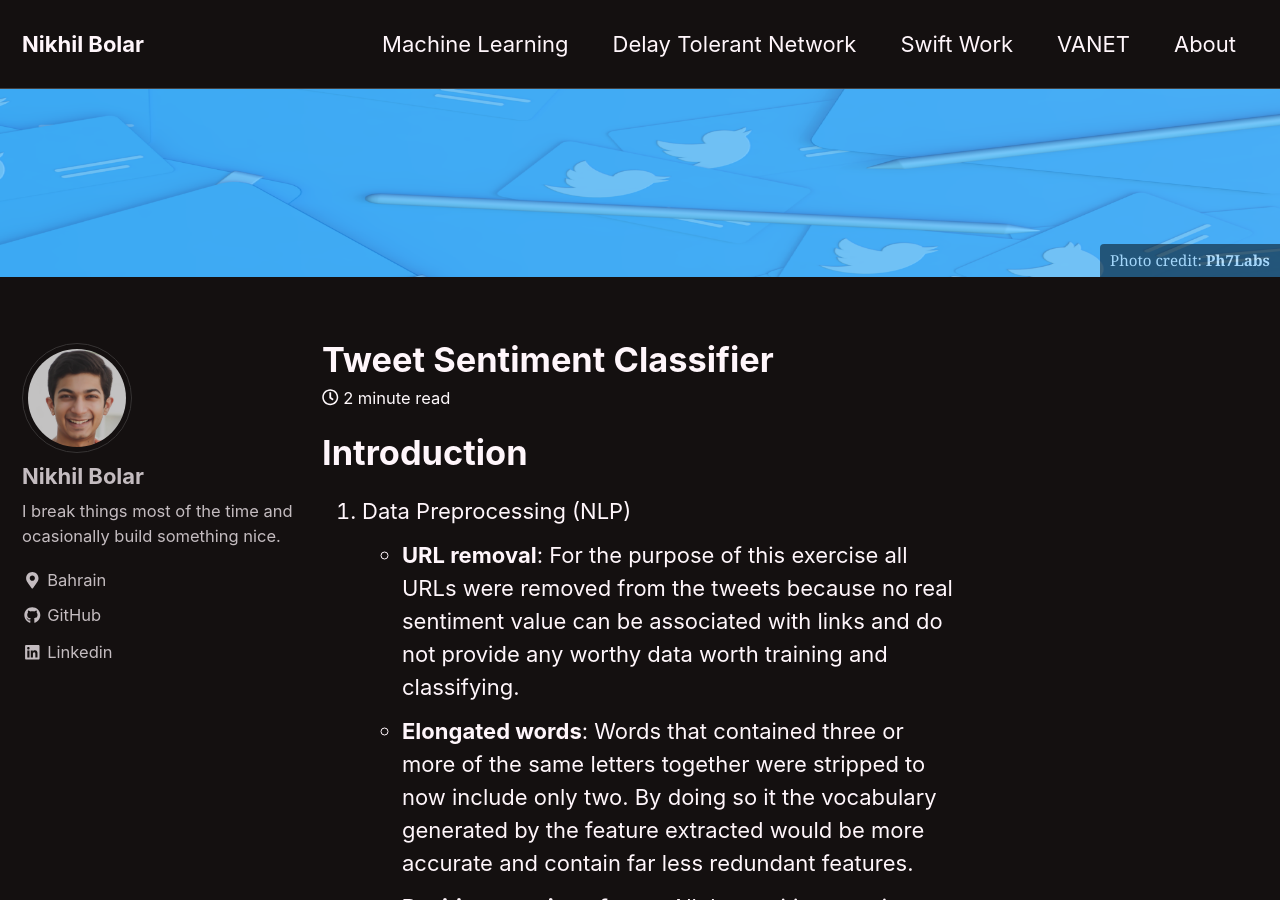
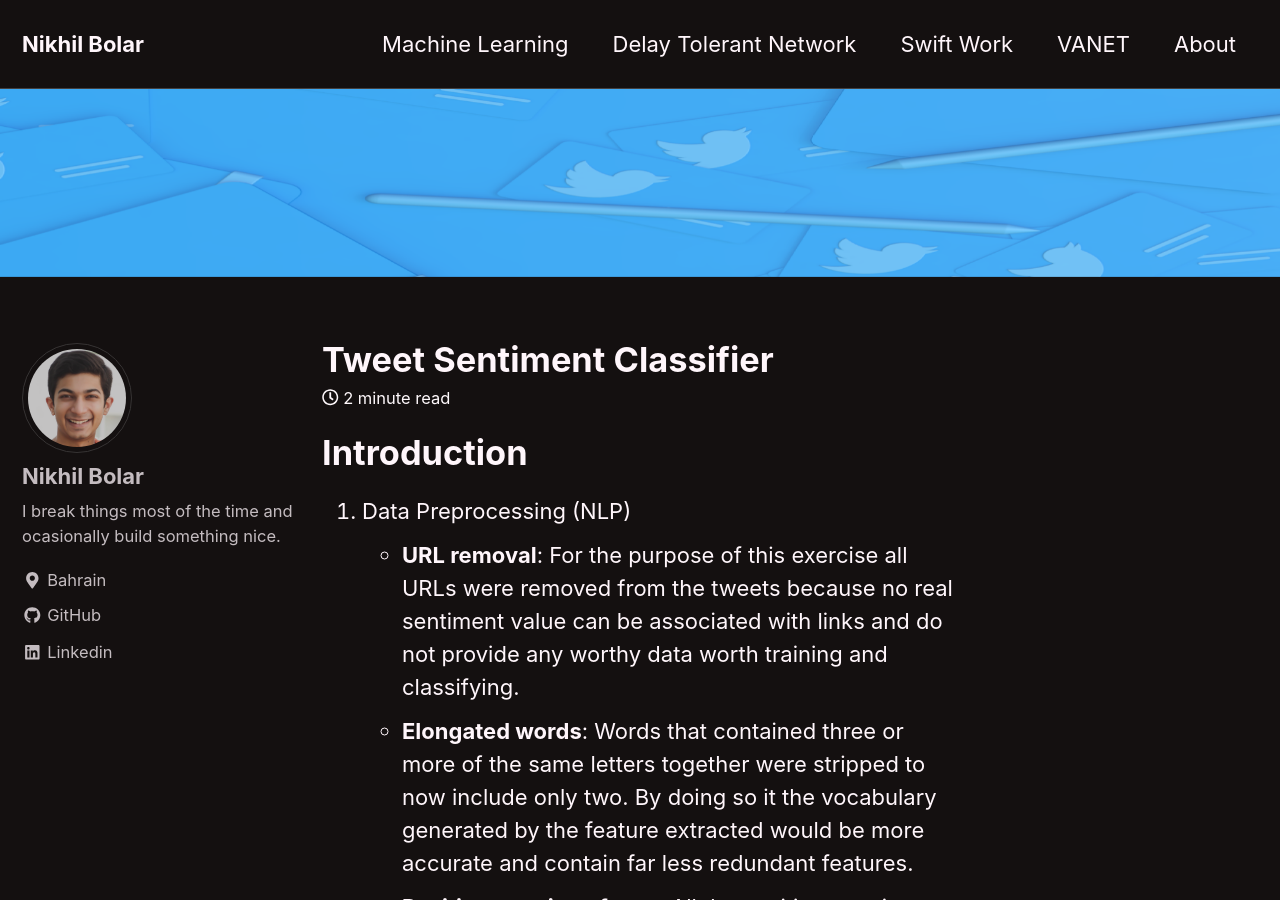
Before and after one commit to nbolar/nbolar.github.io, a Jekyll site: the page built from _posts/2018-03-05-tweets.md, in a window 1280 px wide and 900 px high. Built offline with Jekyll 4.4.1, drawn with Linux system fonts in a browser that asks for light colours; cached includes are drawn as plain includes; some of the changed lines change nothing that is shown.

Commit message:
Update 2018-03-05-tweets.md

```diff
--- a/_posts/2018-03-05-tweets.md
+++ b/_posts/2018-03-05-tweets.md
@@ -5,7 +5,7 @@ tags: [tweet, sentiment, data science, classifier]
 category: [machine]
 header:
   image: "/images/tweets2.png"
-  caption: "Photo credit: [**Ph7Labs**](https://ph7labs.com)"
+  #caption: "Photo credit: [**Ph7Labs**](https://ph7labs.com)"
 excerpt: "Tweets, Sentiment Classifier, Messy Data"
 ---
 
```
